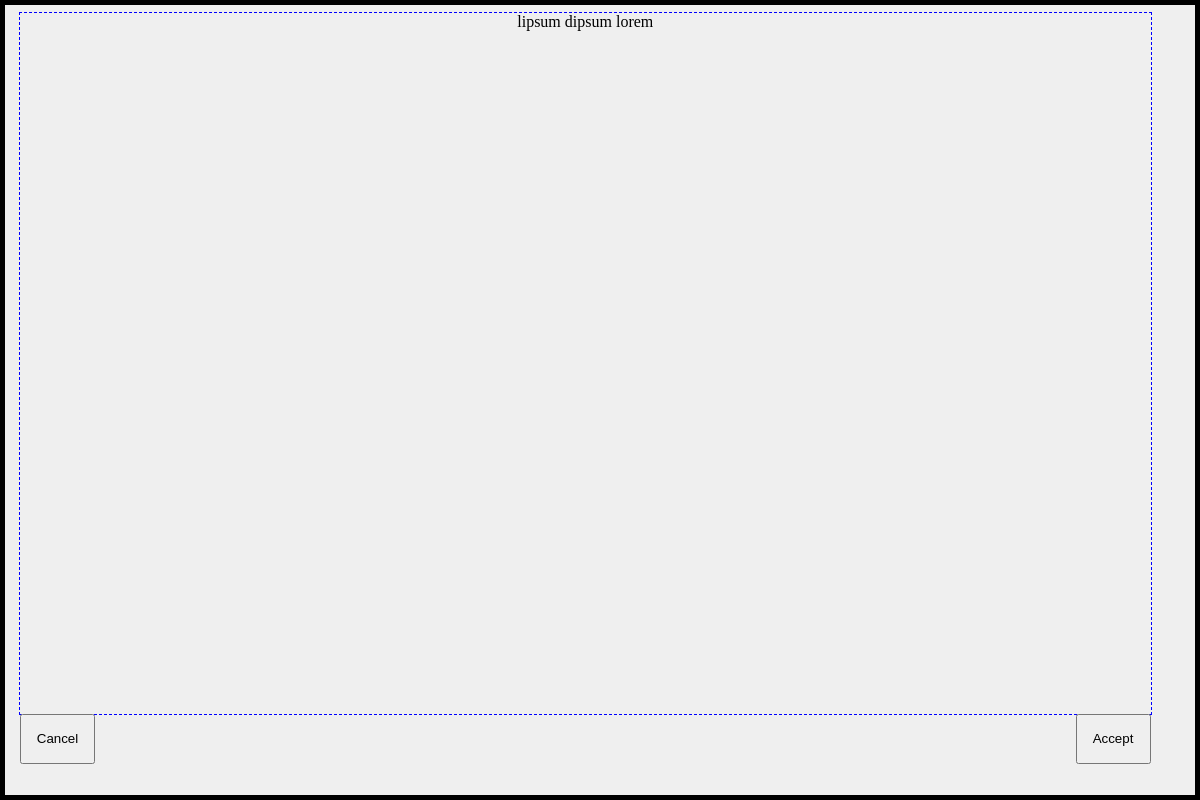
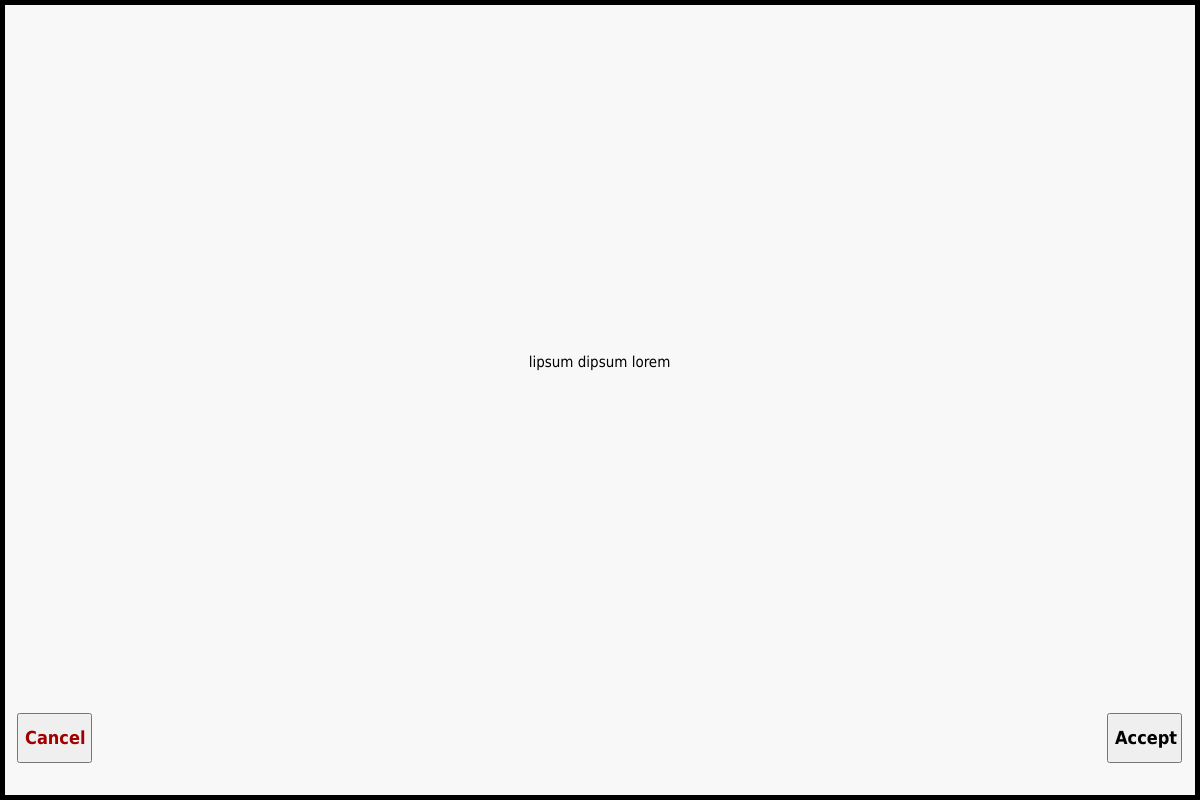
Before and after one commit to WilliamMEverett/blue_tile, an Electron app: page confirmation_modal.html in a window 1200 px wide. Drawn offline with Linux system fonts and the light colour scheme; no server answers.

Commit message:
work on styling of confirmation modal

```diff
--- a/confirmation_modal.css
+++ b/confirmation_modal.css
@@ -1,13 +1,15 @@
 html {
     margin: 5px 5px 5px 5px;
     height: calc(100% - 10px);
+    width: calc(100% - 10px);
     outline: solid black 5px;
-    background-color: #EFEFEF;
+    background-color: #F8F8F8;
 }
 
 body {
   height: 95%;
-  width: 95%;
+  margin: 5px;
+  width: calc(100% - 25px);
 }
 
 .main_modal_body {
@@ -23,9 +25,14 @@ body {
 #text_holder {
   flex: 1 1 auto;
   height: calc(100% - 50px);
+  margin: 5px;
   overflow-y: auto;
   text-align: center;
-  outline: dashed blue 1px;
+/*  outline: dashed blue 1px; */
+  display: flex;
+  flex-direction: column;
+  justify-content: center;
+  font: 15px "tahoma";
 }
 
 #button_holder {
@@ -41,9 +48,14 @@ body {
 #cancel_button {
   flex: 0 0 auto;
   width: 75px;
+  font: 18px "tahoma";
+  font-weight: bold;
+  color: #A00000;
 }
 
 #accept_button {
   flex: 0 0 auto;
   width: 75px;
+  font: 18px "tahoma";
+  font-weight: bold;
 }
```
